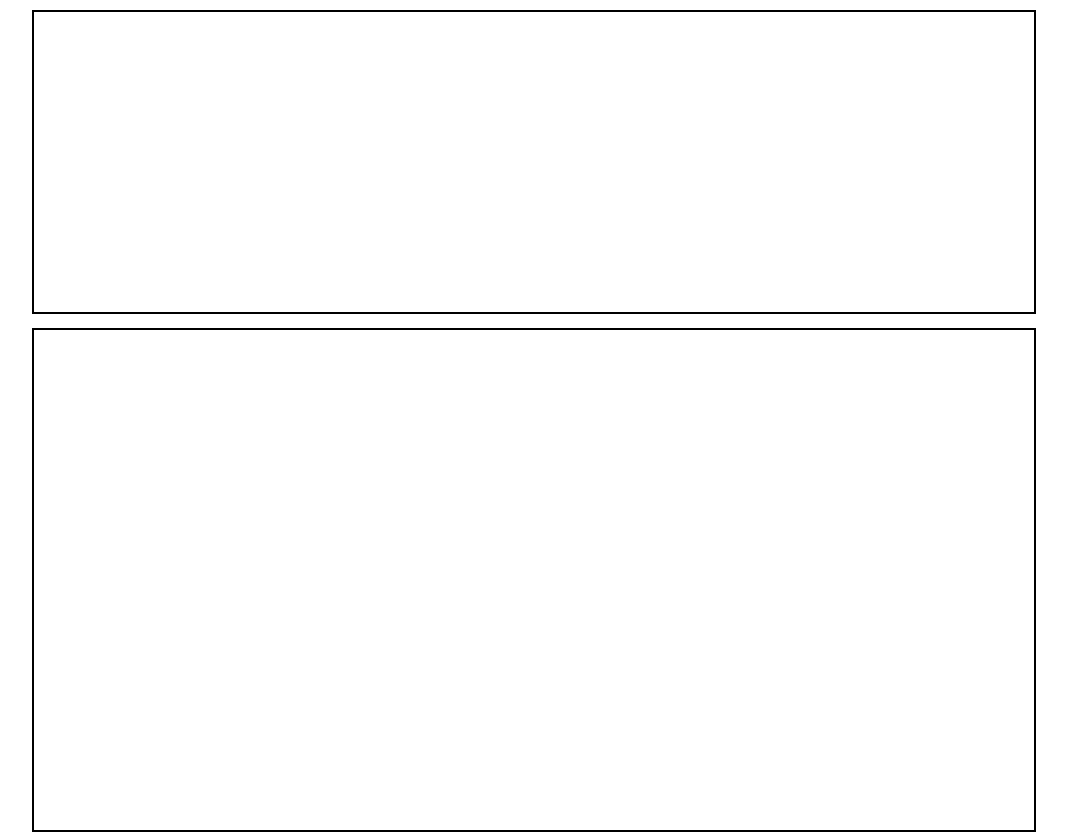
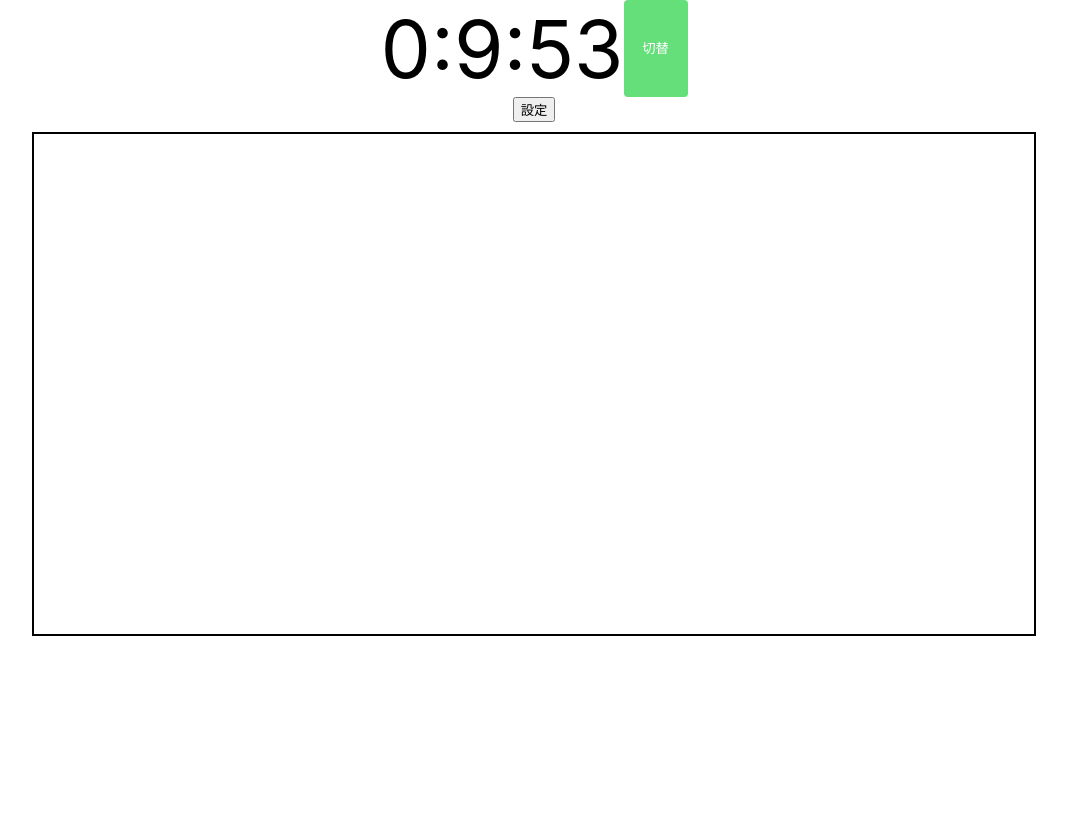
Before and after one commit to TSHacks2021/front_tsx, a React (Create React App) app: page / in a window 1280 px wide. Shown: the whole page, without its empty margins (106-1173 px from the left). After the commit the page ends 800 px from the top, so only its background shows below. Built offline with nearby package versions, Linux system fonts and the light colour scheme.

Commit message:
index Timeを変更

```diff
--- a/src/Time/Time.tsx
+++ b/src/Time/Time.tsx
@@ -1,7 +1,17 @@
 import { render } from '@testing-library/react';
+import { time } from 'console';
 import * as React from 'react';
+import DisplayTime from './DisplayTime';
+import SettingModal from './SettingModal';
 
-function Time() {
+import { TimeInfo } from '../TimeInfo';
+
+type Props = {
+  timeInfo: TimeInfo;
+}
+
+function Time(props: Props) {
+
   const canvasRef = React.useRef<HTMLCanvasElement>(null);
   const [context, setContext] = React.useState<CanvasRenderingContext2D | null>(null);
 
@@ -22,7 +32,7 @@ function Time() {
       style={{
         textAlign: 'center',
       }}>
-      <canvas
+      {/* <canvas
         id="canvas"
         ref={canvasRef}
         width={1000}
@@ -31,7 +41,13 @@ function Time() {
           border: '2px solid #000',
           marginTop: 10,
         }}
-      ></canvas>
+      ></canvas> */}
+      <DisplayTime
+        endTime={{seconds:0, minutes:10, hours:0}}
+      />
+      <SettingModal
+        timeInfo={props.timeInfo}
+      />
     </div>
   );
 }
--- a/src/index.tsx
+++ b/src/index.tsx
@@ -4,11 +4,14 @@ import './index.css';
 import App from './App';
 import Time from './Time/Time';
 import Memo from './Memo/Memo';
+import { TimeInfo } from './TimeInfo';
 import reportWebVitals from './reportWebVitals';
+
+const timeInfo = new TimeInfo();
 
 ReactDOM.render(
   <React.StrictMode>
-    <Time />
+    <Time timeInfo={timeInfo}/>
     <Memo />
   </React.StrictMode>,
   document.getElementById('root')
```
